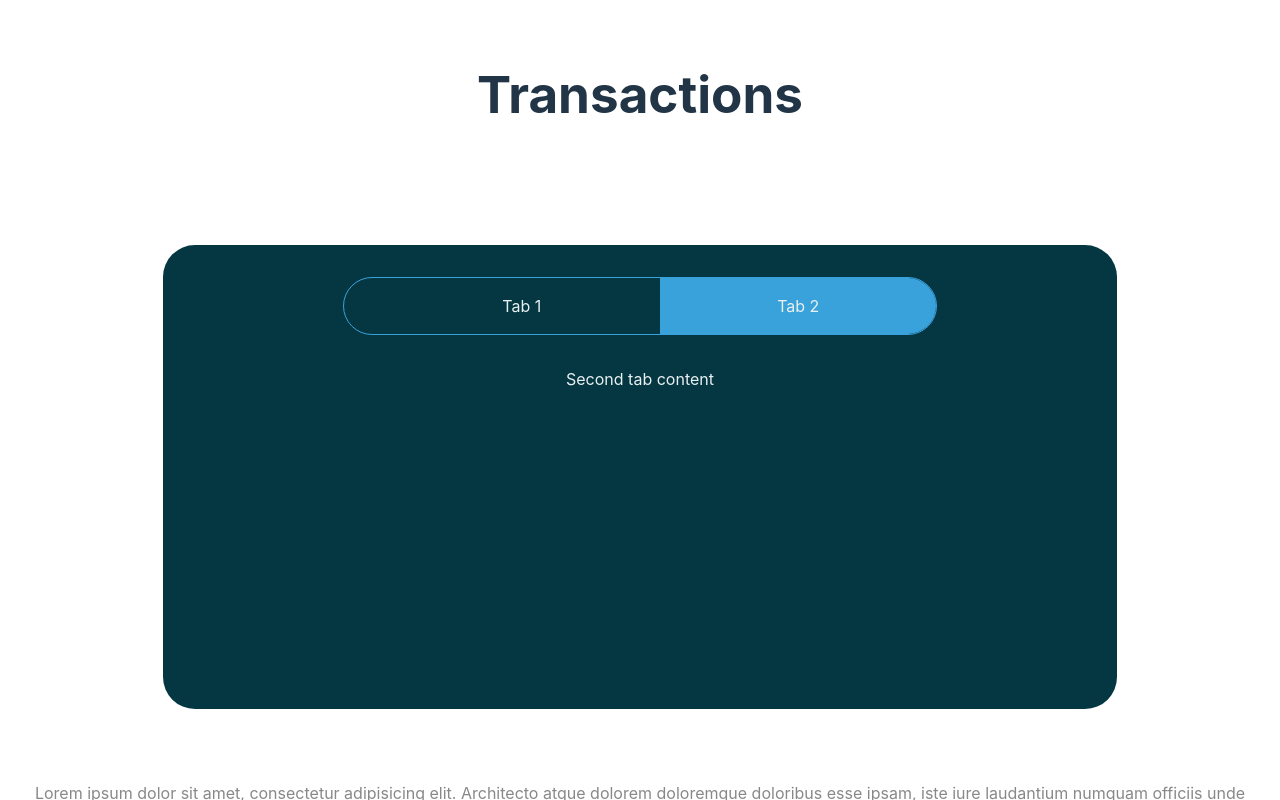
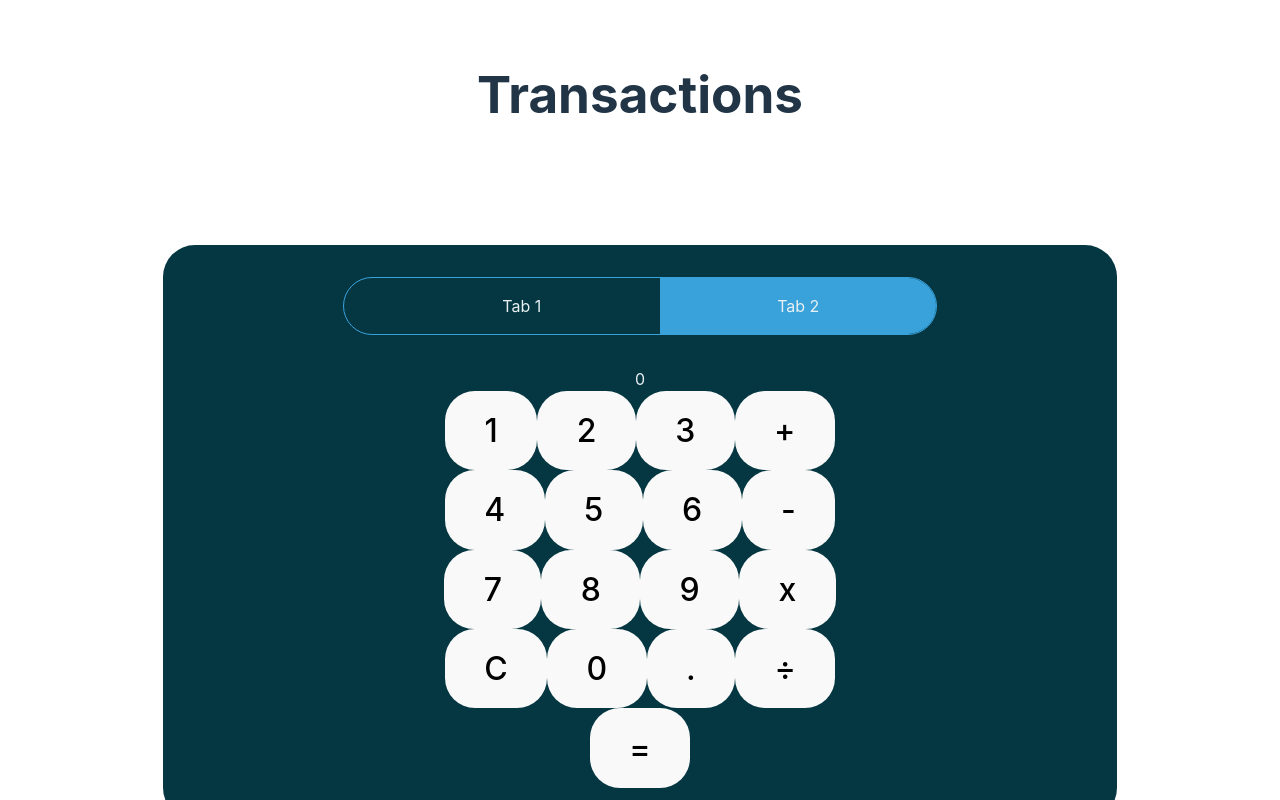
Before and after one commit to yasboyman/transgold, a React (Vite) app: page / in a window 1280 px wide. Both pictures are taken after a click on the item "Tab 2". Shown: the top 800 px of the page. Built offline with nearby package versions, Linux system fonts and the light colour scheme; no server answers.

Commit message:
calculator added, styled briefly

```diff
--- a/src/components/CurrencyConverter/CurrencyConverter.tsx
+++ b/src/components/CurrencyConverter/CurrencyConverter.tsx
@@ -47,16 +47,16 @@ const CurrencyConverter: React.FC<Props> = () => {
     <div>
       <input type="number" value={amount} onChange={handleAmountChange} />
       <select value={fromCurrency} onChange={handleFromCurrencyChange}>
+        <option value="GBP">GBP</option>
         <option value="USD">USD</option>
         <option value="EUR">EUR</option>
-        <option value="GBP">GBP</option>
-        <option value="UAE">UAE</option>
+        <option value="AED">UAE</option>
       </select>
       <select value={toCurrency} onChange={handleToCurrencyChange}>
         <option value="USD">USD</option>
+        <option value="AED">UAE</option>
         <option value="EUR">EUR</option>
         <option value="GBP">GBP</option>
-        <option value="UAE">UAE</option>
       </select>
       {convertedAmount !== null && (
         <h2>
--- /dev/null
+++ b/src/components/Keypad/Keypad.tsx
@@ -0,0 +1,91 @@
+import React, { useState } from "react";
+import styles from "./keypad.module.scss";
+
+const Keypad = () => {
+  const [displayValue, setDisplayValue] = useState("0");
+
+  const handleClick = (event) => {
+    const value = event.target.value;
+    switch (value) {
+      case "clear":
+        setDisplayValue("0");
+        break;
+      case "equal":
+        try {
+          const evalValue = eval(displayValue);
+          setDisplayValue(evalValue.toString());
+        } catch (error) {
+          setDisplayValue("Error");
+        }
+        break;
+      default:
+        if (displayValue === "0") {
+          setDisplayValue(value);
+        } else {
+          setDisplayValue(displayValue + value);
+        }
+        break;
+    }
+  };
+
+  return (
+    <div className={styles.calculator}>
+      <div className={styles.display}>{displayValue}</div>
+      <div className={styles.keypad}>
+        <button value="1" onClick={handleClick}>
+          1
+        </button>
+        <button value="2" onClick={handleClick}>
+          2
+        </button>
+        <button value="3" onClick={handleClick}>
+          3
+        </button>
+        <button value="+" onClick={handleClick}>
+          +
+        </button>
+        <button value="4" onClick={handleClick}>
+          4
+        </button>
+        <button value="5" onClick={handleClick}>
+          5
+        </button>
+        <button value="6" onClick={handleClick}>
+          6
+        </button>
+        <button value="-" onClick={handleClick}>
+          -
+        </button>
+        <button value="7" onClick={handleClick}>
+          7
+        </button>
+        <button value="8" onClick={handleClick}>
+          8
+        </button>
+        <button value="9" onClick={handleClick}>
+          9
+        </button>
+        <button value="*" onClick={handleClick}>
+          x
+        </button>
+        <button value="clear" onClick={handleClick}>
+          C
+        </button>
+        <button value="0" onClick={handleClick}>
+          0
+        </button>
+        <button value="." onClick={handleClick}>
+          .
+        </button>
+        <button value="/" onClick={handleClick}>
+          ÷
+        </button>
+        <button value="equal" onClick={handleClick}>
+          =
+        </button>
+      </div>
+    </div>
+  );
+};
+
+export default Keypad;
--- /dev/null
+++ b/src/components/Keypad/keypad.module.scss
@@ -0,0 +1,8 @@
+.keypad {
+    max-width: 408px;
+    margin: 0 auto;
+    font-size: 32px;
+    button {
+      border-radius: 30px
+    }
+}
--- a/src/components/Tabs/SecondTab.tsx
+++ b/src/components/Tabs/SecondTab.tsx
@@ -1,7 +1,12 @@
 import React from "react";
+import Keypad from "../Keypad/Keypad";
 
 const SecondTab = () => {
-  return <div>Second tab content</div>;
+  return (
+    <div>
+      <Keypad />
+    </div>
+  );
 };
 
 export default SecondTab;
```
